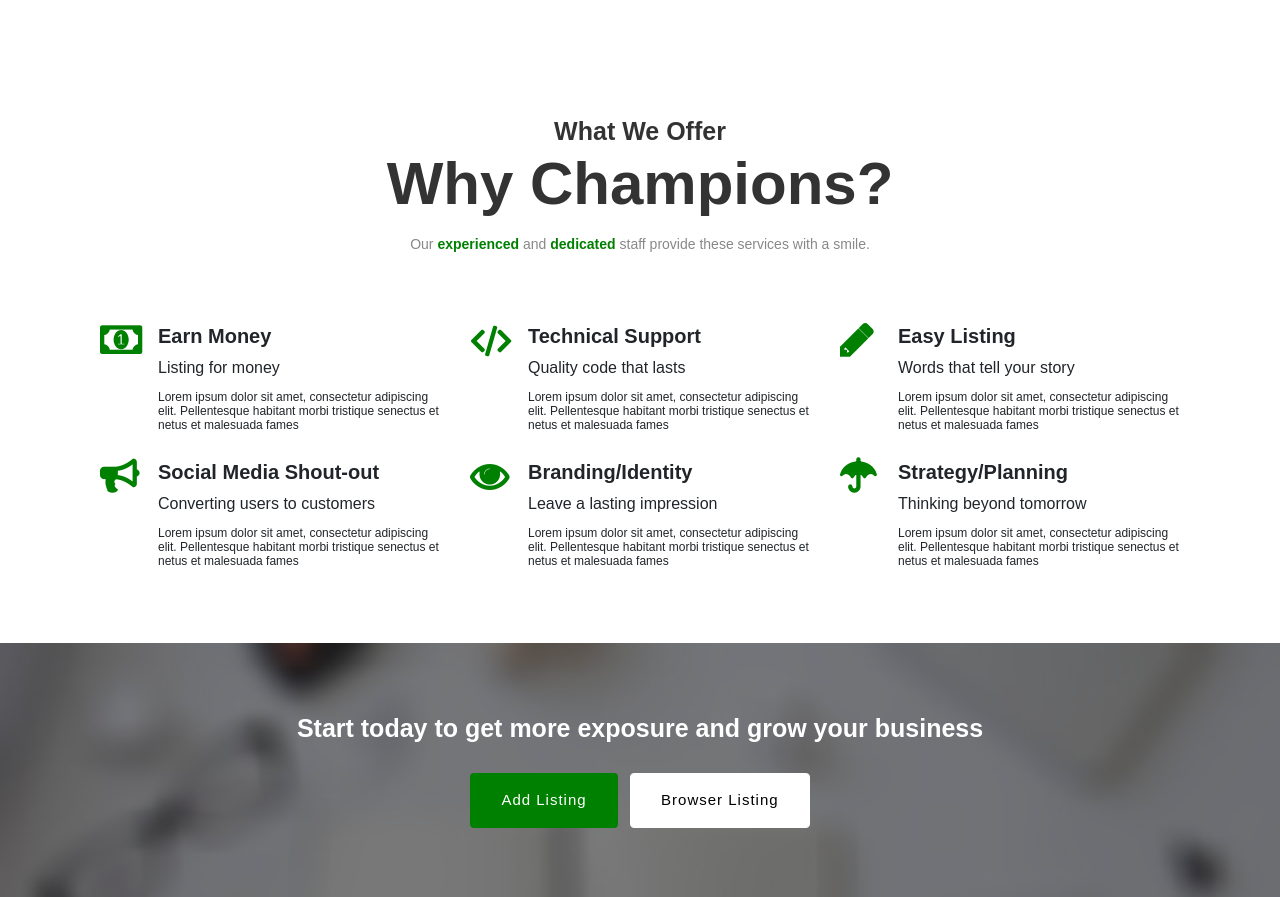
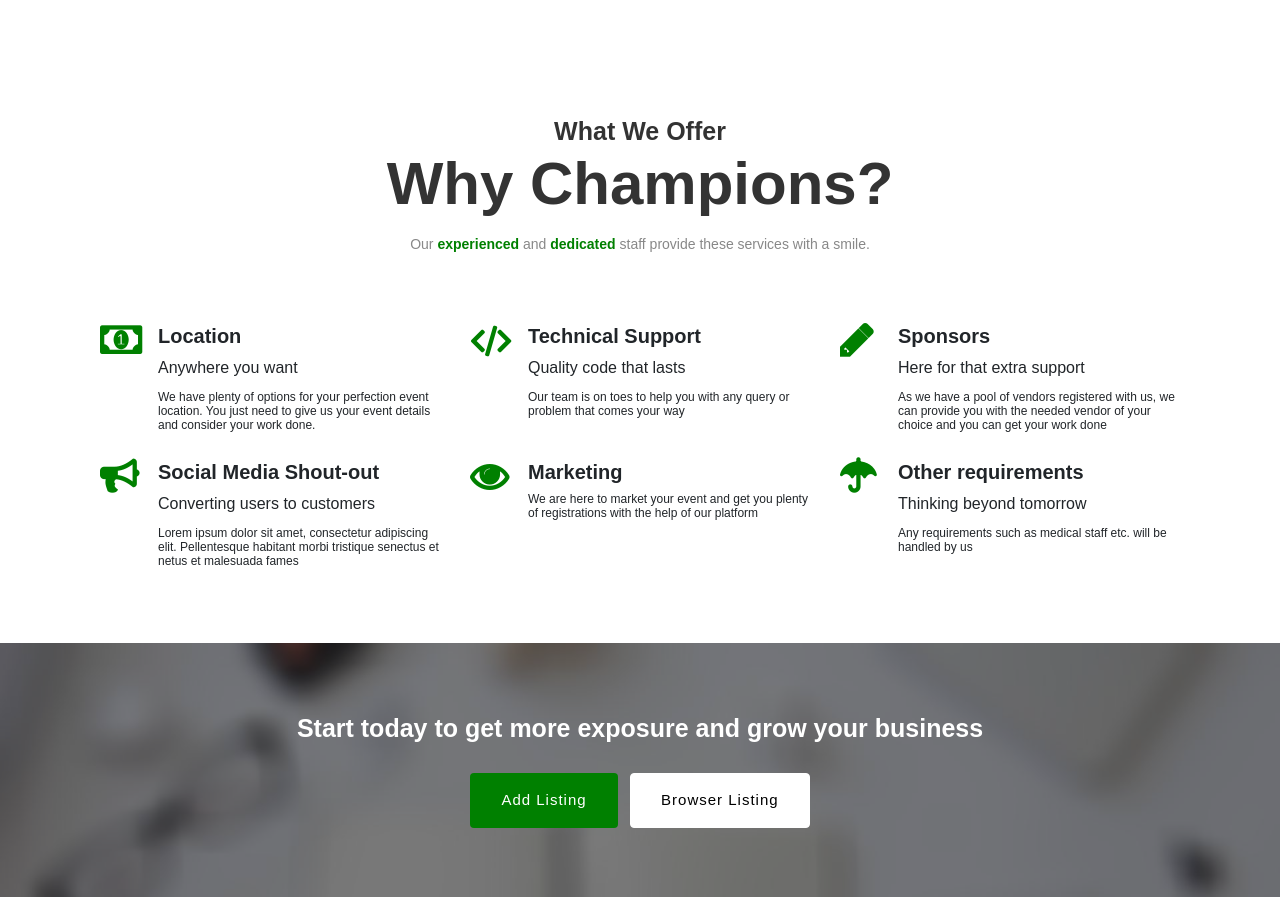
Before and after one commit to zsmisback/Champion_Broke, a PHP site: page /events/index.php in a window 1280 px wide. Shown: the part 1006-1903 px from the top of the page. Run offline with PHP 8.4, Linux system fonts and the light colour scheme; some libraries are stand-ins or nearby versions; some web fonts are replaced.

Commit message:
Added the "Why we offer" points

```diff
--- a/events/template/home.php
+++ b/events/template/home.php
@@ -67,9 +67,9 @@
                                 <div class="service-block" style="visibility: visible;">
                                     <div class="ico fa fa-money highlight"></div>
                                     <div class="text-block">
-                                        <div class="name">Earn Money</div>
-                                        <div class="info">Listing for money</div>
-                                        <div class="text">Lorem ipsum dolor sit amet, consectetur adipiscing elit. Pellentesque habitant morbi tristique senectus et netus et malesuada fames </div>
+                                        <div class="name">Location</div>
+                                        <div class="info">Anywhere you want</div>
+                                        <div class="text">We have plenty of options for your perfection event location. You just need to give us your event details and consider your work done.</div>
                                     </div>
                                 </div>
                             </div>
@@ -79,7 +79,7 @@
                                     <div class="text-block">
                                         <div class="name">Technical Support</div>
                                         <div class="info">Quality code that lasts</div>
-                                        <div class="text">Lorem ipsum dolor sit amet, consectetur adipiscing elit. Pellentesque habitant morbi tristique senectus et netus et malesuada fames </div>
+                                        <div class="text">Our team is on toes to help you with any query or problem that comes your way</div>
                                     </div>
                                 </div>
                             </div>
@@ -87,9 +87,9 @@
                                 <div class="service-block" style="visibility: visible;">
                                     <div class="ico fa fa-pencil highlight"></div>
                                     <div class="text-block">
-                                        <div class="name">Easy Listing</div>
-                                        <div class="info">Words that tell your story</div>
-                                        <div class="text">Lorem ipsum dolor sit amet, consectetur adipiscing elit. Pellentesque habitant morbi tristique senectus et netus et malesuada fames </div>
+                                        <div class="name">Sponsors</div>
+                                        <div class="info">Here for that extra support</div>
+                                        <div class="text">As we have a pool of vendors registered with us, we can provide you with the needed vendor of your choice and you can get your work done</div>
                                     </div>
                                 </div>
                             </div>
@@ -107,9 +107,9 @@
                                 <div class="service-block" style="visibility: visible;">
                                     <div class="ico fa fa-eye highlight"></div>
                                     <div class="text-block">
-                                        <div class="name">Branding/Identity</div>
-                                        <div class="info">Leave a lasting impression</div>
-                                        <div class="text">Lorem ipsum dolor sit amet, consectetur adipiscing elit. Pellentesque habitant morbi tristique senectus et netus et malesuada fames </div>
+                                        <div class="name">Marketing</div>
+                                       <!-- <div class="info">Leave a lasting impression</div> -->
+                                        <div class="text">We are here to market your event and get you plenty of registrations with the help of our platform</div>
                                     </div>
                                 </div>
                             </div>
@@ -117,9 +117,9 @@
                                 <div class="service-block" style="visibility: visible;">
                                     <div class="ico fa fa-umbrella highlight"></div>
                                     <div class="text-block">
-                                        <div class="name">Strategy/Planning</div>
+                                        <div class="name">Other requirements</div>
                                         <div class="info">Thinking beyond tomorrow</div>
-                                        <div class="text">Lorem ipsum dolor sit amet, consectetur adipiscing elit. Pellentesque habitant morbi tristique senectus et netus et malesuada fames </div>
+                                        <div class="text">Any requirements such as medical staff etc. will be handled by us</div>
                                     </div>
                                 </div>
                             </div>
```
Also changed, not shown: trainer/template/home.php (+8 -8 lines).
